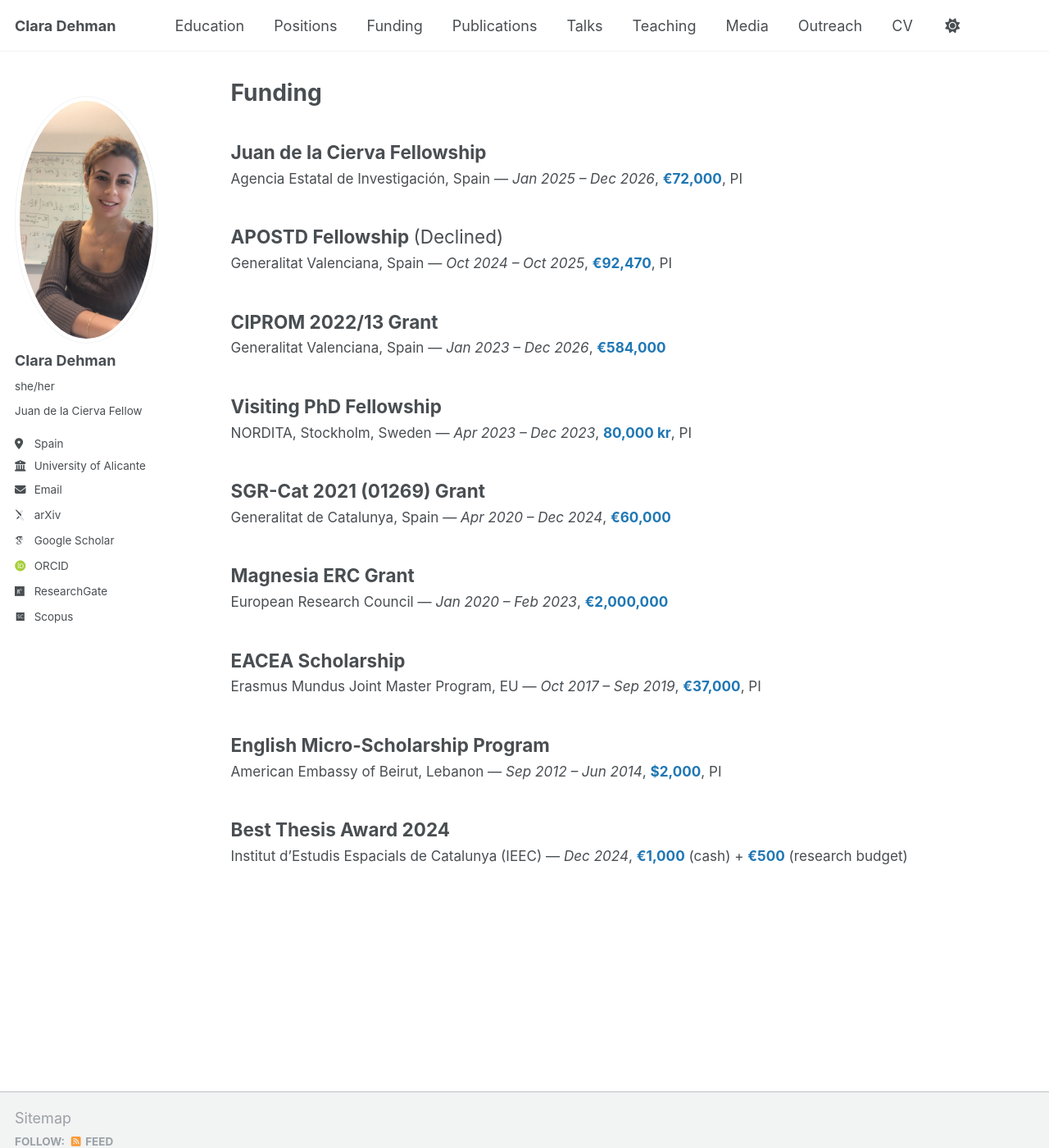
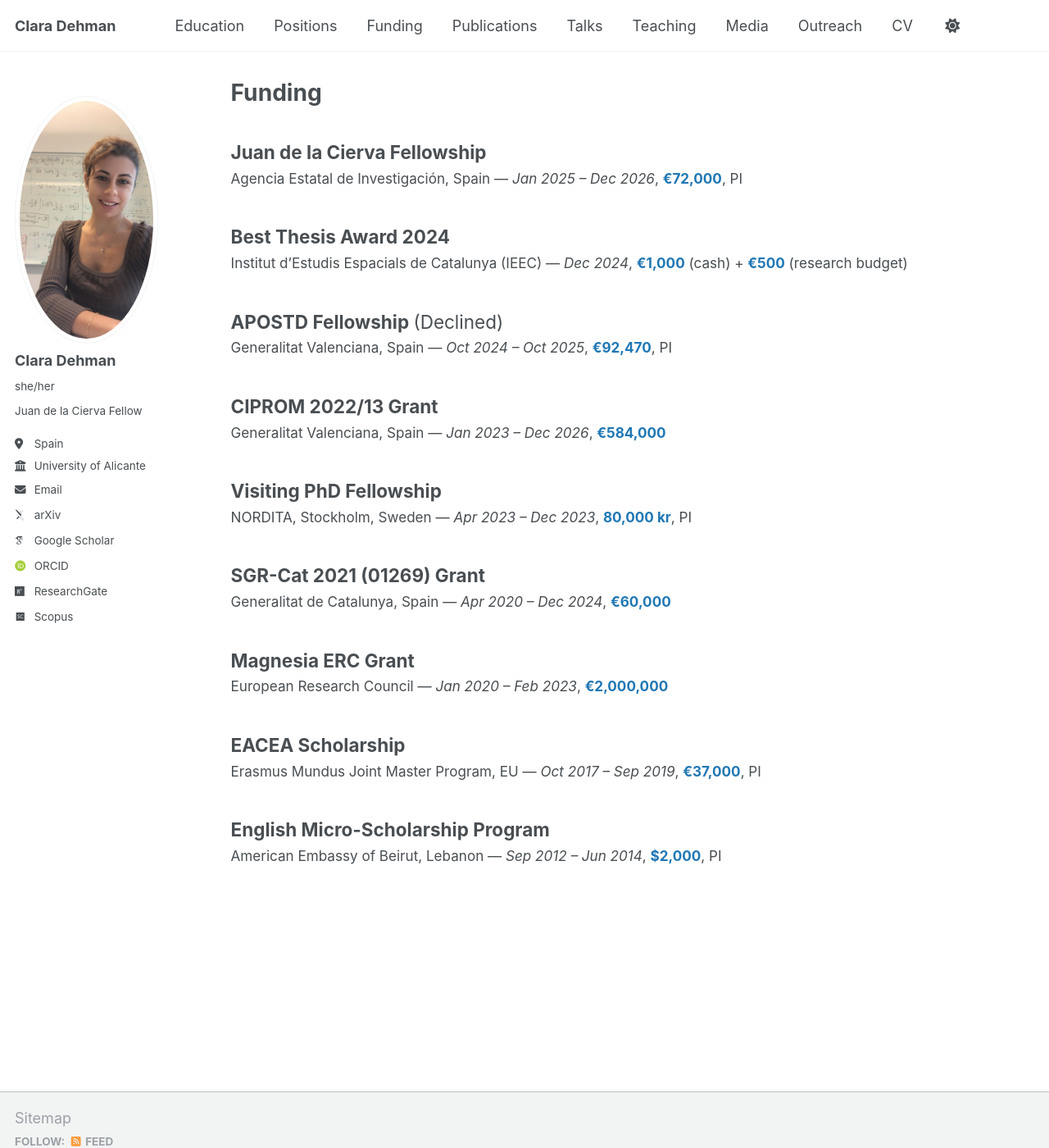
Before and after one commit to ClaraDehman/ClaraDehman.github.io, a Jekyll site: the page built from _pages/funding.html, in a window 1280 px wide and 1400 px high. Shown: the whole window at 82% size. Built offline with Jekyll 4.4.1, drawn with Linux system fonts in a browser that asks for light colours; some web fonts are replaced.

Commit message:
Update funding.html

```diff
--- a/_pages/funding.html
+++ b/_pages/funding.html
@@ -12,6 +12,16 @@ author_profile: true
   <p class="archive__item-excerpt" style="font-size: 0.95em;">
     Agencia Estatal de Investigación, Spain — <em>Jan 2025 – Dec 2026</em>,
     <span style="color:#1f77b4; font-weight:bold;">€72,000</span>, PI
+  </p>
+</div>
+
+
+<div class="archive__item">
+  <h2 class="archive__item-title">Best Thesis Award 2024</h2>
+  <p class="archive__item-excerpt" style="font-size: 0.95em;">
+    Institut d’Estudis Espacials de Catalunya (IEEC) — <em>Dec 2024</em>,
+    <span style="color:#1f77b4; font-weight:bold;">€1,000</span> (cash) +
+    <span style="color:#1f77b4; font-weight:bold;">€500</span> (research budget)
   </p>
 </div>
 
@@ -70,12 +80,3 @@ author_profile: true
     <span style="color:#1f77b4; font-weight:bold;">$2,000</span>, PI
   </p>
 </div>
-
-<div class="archive__item">
-  <h2 class="archive__item-title">Best Thesis Award 2024</h2>
-  <p class="archive__item-excerpt" style="font-size: 0.95em;">
-    Institut d’Estudis Espacials de Catalunya (IEEC) — <em>Dec 2024</em>,
-    <span style="color:#1f77b4; font-weight:bold;">€1,000</span> (cash) +
-    <span style="color:#1f77b4; font-weight:bold;">€500</span> (research budget)
-  </p>
-</div>
```
